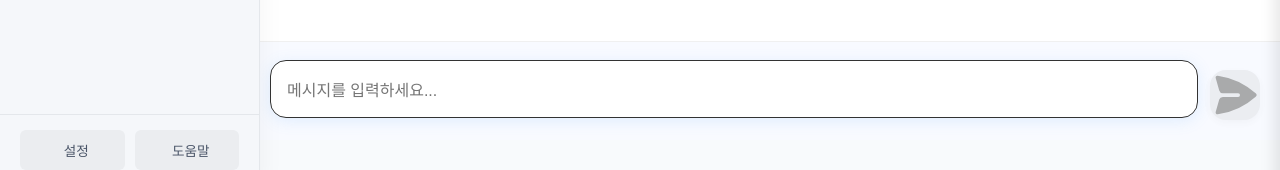
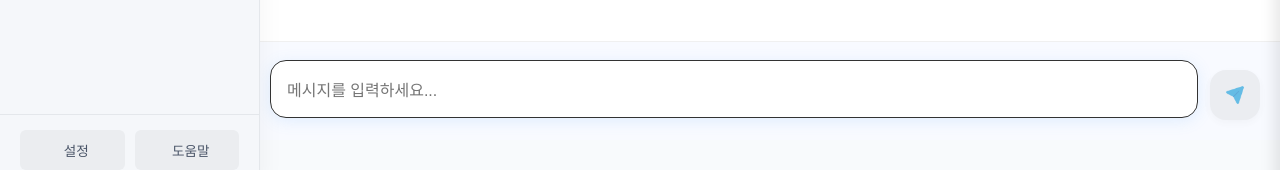
Before and after one commit to happy6team/ReadySet_Front, a Vue app: page /chatbot in a window 1280 px wide. Shown: the part 610-780 px from the top of the page. Built offline with nearby package versions, Linux system fonts and the light colour scheme.

Commit message:
style:챗봇 스타일 정리

```diff
--- a/src/views/Chatbot.vue
+++ b/src/views/Chatbot.vue
@@ -163,9 +163,7 @@
             :class="{ 'active': userInput.trim().length > 0 }"
             @click="sendMessage"
             :disabled="userInput.trim().length === 0">
-            <svg xmlns="http://www.w3.org/2000/svg" viewBox="0 0 20 20" fill="currentColor" class="w-5 h-5">
-              <path d="M3.105 2.289a.75.75 0 00-.826.95l1.414 4.925A1.5 1.5 0 005.135 9.25h6.115a.75.75 0 010 1.5H5.135a1.5 1.5 0 00-1.442 1.086l-1.414 4.926a.75.75 0 00.826.95 28.896 28.896 0 0015.293-7.154.75.75 0 000-1.115A28.897 28.897 0 003.105 2.289z" />
-            </svg>
+            <img src="/send.png" alt="전송" class="send-icon"/>
           </button>
         </div>
       </div>
@@ -286,7 +284,7 @@ const scrollToBottom = () => {
 // 텍스트 영역 높이 조절
 const adjustTextareaHeight = () => {
   if (chatInput.value) {
-    chatInput.value.style.height = 'auto';
+    chatInput.value.style.height = '0px';
     chatInput.value.style.height = chatInput.value.scrollHeight + 'px';
   }
 };
@@ -961,7 +959,7 @@ onMounted(() => {
 
 .message-content {
   flex: 1;
-  max-width: calc(100% - 60px);
+  max-width: calc(100% - 110px);
   position: relative;
 }
 
@@ -1097,6 +1095,13 @@ onMounted(() => {
   color: var(--pastel-blue-500);
   transform: scale(1.1);
 }
+.user-message {
+  flex-direction: row-reverse;
+}
+.user-message .message-avatar {
+  margin-left: 12px;
+  margin-right: 0;
+}
 
 .user-message .message-content {
   background: linear-gradient(to right, #f0f7ff, #eef2ff);
@@ -1119,7 +1124,6 @@ onMounted(() => {
   border-left: none;
   border-bottom: none;
 }
-
 
 .bot-message .message-content {
   background: white;
@@ -1241,6 +1245,11 @@ onMounted(() => {
   cursor: not-allowed;
   opacity: 0.7;
 }
+.send-icon {
+  width: 20px;
+  height: 20px;
+  object-fit: contain;
+}
 
 /* 반응형 스타일 */
 @media (max-width: 768px) {
@@ -1273,18 +1282,6 @@ onMounted(() => {
     height: 36px;
   }
 
-  .message-content {
-    max-width: calc(100% - 50px);
-  }
-}
-
-/* 사용자 정의 변수: 파스텔 블루 테마 */
-:root {
-  --pastel-blue-100: #e0f2fe;
-  --pastel-blue-200: #bae6fd;
-  --pastel-blue-300: #93c5fd;
-  --pastel-blue-400: #60a5fa;
-  --pastel-blue-500: #3b82f6;
 }
 
 /* 애니메이션 효과 */
```
Also changed, not shown: public/send.png (added).
